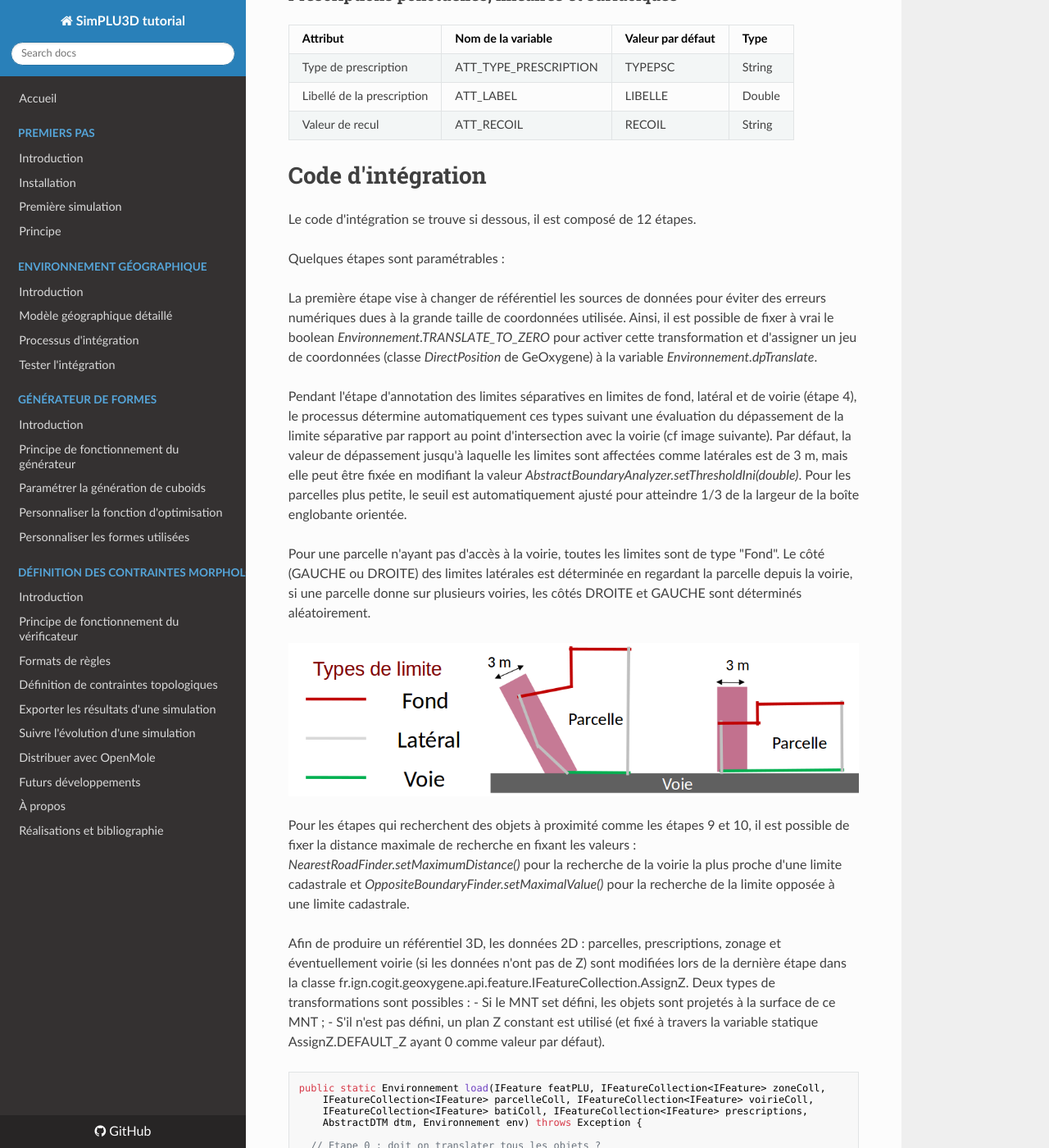
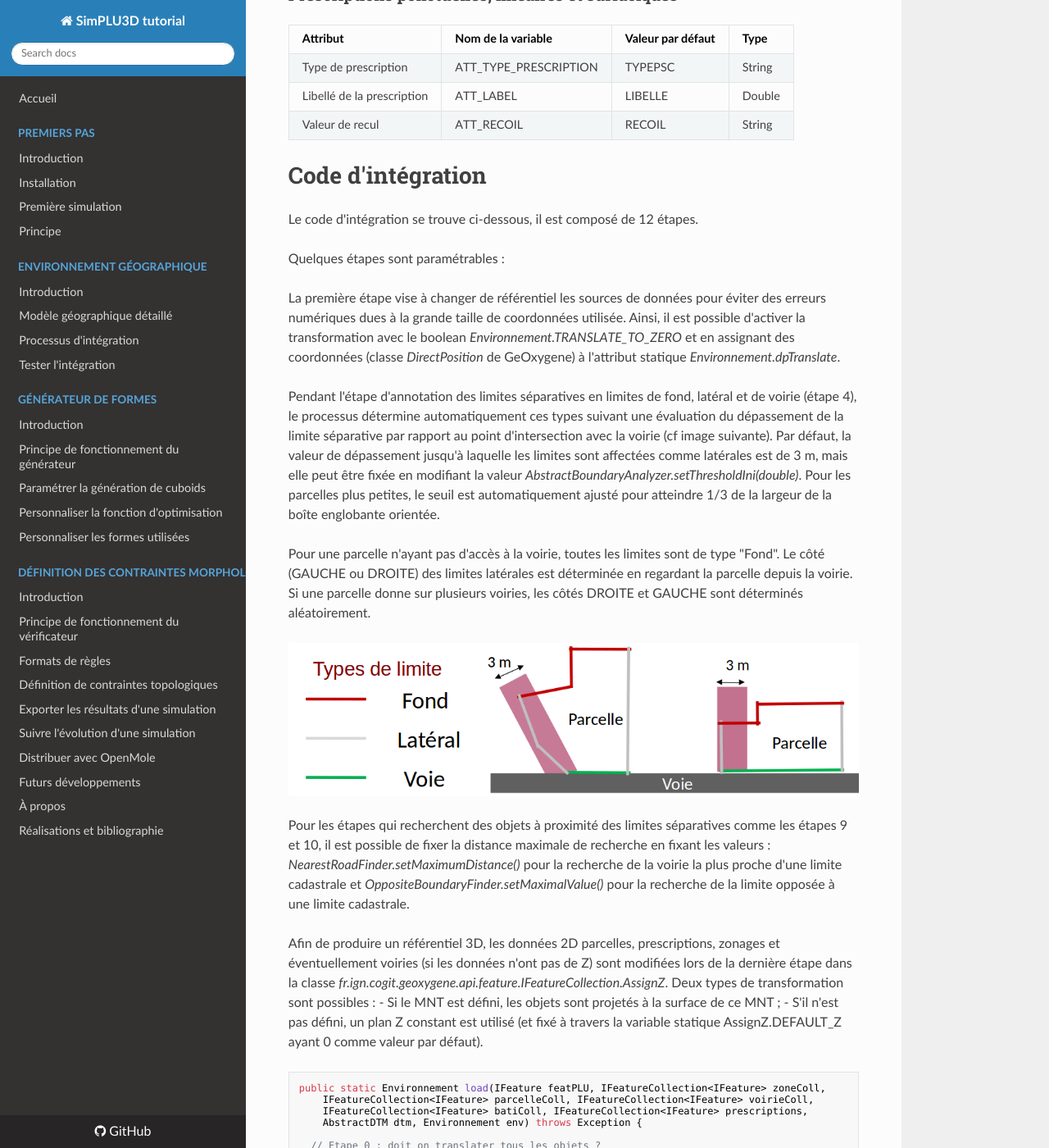
Before and after one commit to SimPLU3D/simplu3D-tutorial, an MkDocs documentation site: the page built from docs/envgeo/integration.md, in a window 1280 px wide and 1400 px high, scrolled down 4161 px. Shown: the whole window at 82% size. Built offline with MkDocs 1.6.1, drawn with Linux system fonts in a browser that asks for light colours; nearby versions of some CDN libraries; some of the changed text lies outside the part shown.

Commit message:
Update integration.md

```diff
--- a/docs/envgeo/integration.md
+++ b/docs/envgeo/integration.md
@@ -57,7 +57,7 @@ La classe permettant de charger les données provenant de PostGIS et contenant l
 
 ## Nom des attributs
 
-Pour les différentes sources de données, les noms des attributs utilisés dans le processus d'intégration sont stockées dans la classe : fr.ign.cogit.simplu3d.io.feature.AttribNames.
+Pour les différentes sources de données, les noms des attributs utilisés dans le processus d'intégration sont stockées dans la classe : *fr.ign.cogit.simplu3d.io.feature.AttribNames*.
 
 ### Document d'urbanisme
 
@@ -121,7 +121,6 @@ L'attribut *ATT_HAS_TO_BE_SIMULATED* est facultatif et peut être utilisé pour
 
 Pas d'attribut utilisé.
 
-
 ### Route
 
 | Attribut       | Nom de la variable | Valeur par défaut | Type   |
@@ -148,24 +147,24 @@ Pas d'attribut utilisé.
 # Code d'intégration
 
 
-Le code d'intégration se trouve si dessous, il est composé de 12 étapes.
+Le code d'intégration se trouve ci-dessous, il est composé de 12 étapes.
 
 Quelques étapes sont paramétrables :
 
-La première étape vise à changer de référentiel les sources de données pour éviter des erreurs numériques dues à la grande taille de coordonnées utilisée. Ainsi, il est possible de fixer à vrai le boolean *Environnement.TRANSLATE_TO_ZERO* pour activer cette transformation et d'assigner un jeu de coordonnées (classe *DirectPosition* de GeOxygene) à la variable *Environnement.dpTranslate*.
+La première étape vise à changer de référentiel les sources de données pour éviter des erreurs numériques dues à la grande taille de coordonnées utilisée. Ainsi, il est possible d'activer la transformation avec le boolean *Environnement.TRANSLATE_TO_ZERO* et en assignant des coordonnées (classe *DirectPosition* de GeOxygene) à l'attribut statique *Environnement.dpTranslate*.
 
 Pendant l'étape d'annotation des limites séparatives en limites de fond, latéral et de voirie (étape
-  4), le processus détermine automatiquement ces types suivant une évaluation du dépassement de la limite séparative par rapport au point d'intersection avec la voirie (cf image suivante). Par défaut, la valeur de dépassement jusqu'à laquelle les limites sont affectées comme latérales est de 3 m, mais elle peut être fixée en modifiant la valeur  *AbstractBoundaryAnalyzer.setThresholdIni(double)*. Pour les parcelles plus petite, le seuil est automatiquement ajusté pour atteindre 1/3 de la largeur de la boîte englobante orientée.
+  4), le processus détermine automatiquement ces types suivant une évaluation du dépassement de la limite séparative par rapport au point d'intersection avec la voirie (cf image suivante). Par défaut, la valeur de dépassement jusqu'à laquelle les limites sont affectées comme latérales est de 3 m, mais elle peut être fixée en modifiant la valeur  *AbstractBoundaryAnalyzer.setThresholdIni(double)*. Pour les parcelles plus petites, le seuil est automatiquement ajusté pour atteindre 1/3 de la largeur de la boîte englobante orientée.
 
-  Pour une parcelle n'ayant pas d'accès à la voirie, toutes les limites sont de type "Fond". Le côté (GAUCHE ou DROITE) des limites latérales est déterminée en regardant la parcelle depuis la voirie, si une parcelle donne sur plusieurs voiries, les côtés DROITE et GAUCHE sont déterminés aléatoirement.
+  Pour une parcelle n'ayant pas d'accès à la voirie, toutes les limites sont de type "Fond". Le côté (GAUCHE ou DROITE) des limites latérales est déterminée en regardant la parcelle depuis la voirie. Si une parcelle donne sur plusieurs voiries, les côtés DROITE et GAUCHE sont déterminés aléatoirement.
 
 ![Image montrant le processus d'annotation des parcelles](./img/parcelborderannotation.png)
 
-Pour les étapes qui recherchent des objets à proximité comme les étapes 9 et 10, il est possible de fixer la distance maximale de recherche en fixant les valeurs : *NearestRoadFinder.setMaximumDistance()* pour la recherche de la voirie la plus proche d'une limite cadastrale et  *OppositeBoundaryFinder.setMaximalValue()* pour la recherche de la limite opposée à une limite cadastrale.
+Pour les étapes qui recherchent des objets à proximité des limites séparatives comme les étapes 9 et 10, il est possible de fixer la distance maximale de recherche en fixant les valeurs : *NearestRoadFinder.setMaximumDistance()* pour la recherche de la voirie la plus proche d'une limite cadastrale et  *OppositeBoundaryFinder.setMaximalValue()* pour la recherche de la limite opposée à une limite cadastrale.
 
 
-Afin de produire un référentiel 3D, les données 2D  : parcelles, prescriptions, zonage et éventuellement voirie (si les données n'ont pas de Z) sont modifiées lors de la dernière étape dans la classe fr.ign.cogit.geoxygene.api.feature.IFeatureCollection.AssignZ. Deux types de transformations sont possibles :
-- Si le MNT set défini, les objets sont projetés à la surface de ce MNT ;
+Afin de produire un référentiel 3D, les données 2D  parcelles, prescriptions, zonages et éventuellement voiries (si les données n'ont pas de Z) sont modifiées lors de la dernière étape dans la classe *fr.ign.cogit.geoxygene.api.feature.IFeatureCollection.AssignZ*. Deux types de transformation sont possibles :
+- Si le MNT est défini, les objets sont projetés à la surface de ce MNT ;
 - S'il n'est pas défini, un plan Z constant est utilisé (et fixé à travers la variable statique AssignZ.DEFAULT_Z ayant 0 comme valeur par défaut).
 
 
```
Also changed, not shown: other parts of docs/envgeo/integration.md (+5 -5 lines).
